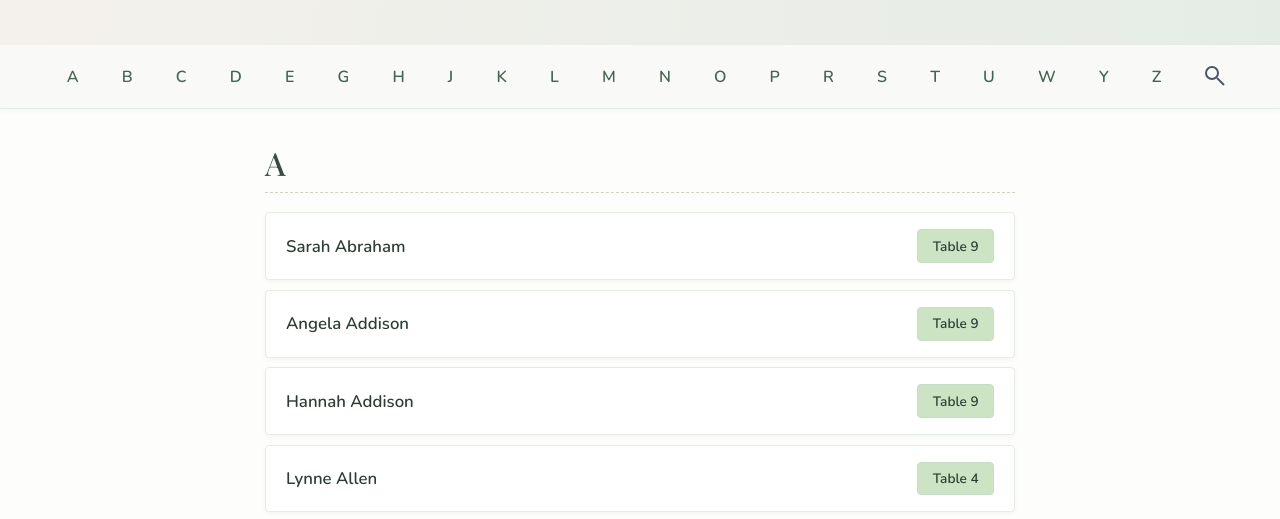
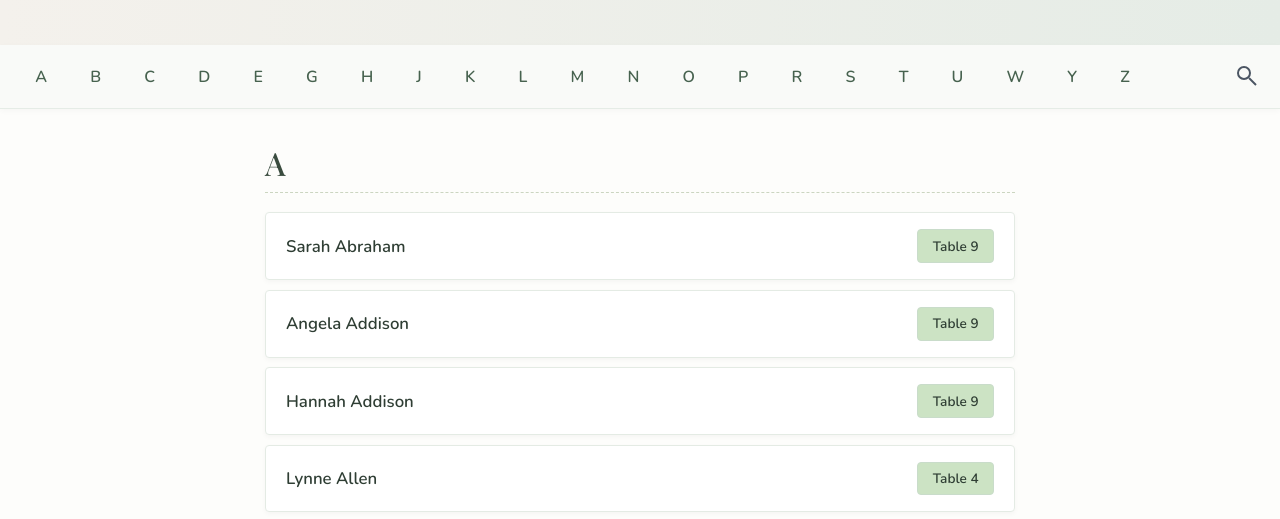
Before and after one commit to ektantry/W-E-seating, a plain HTML site: page index.html in a window 1280 px wide. Shown: the part 248-767 px from the top of the page. Drawn offline with nearby package versions, Linux system fonts and the light colour scheme.

Commit message:
nav update

```diff
--- a/index.html
+++ b/index.html
@@ -16,7 +16,6 @@
       padding: 0;
       background: #fdfdfb;
       color: #374151;
-      overflow-x: hidden;
     }
 
     header {
@@ -46,21 +45,33 @@
       top: 0;
       background-color: #f9faf8ee;
       display: flex;
-      flex-wrap: wrap;
-      justify-content: center;
       align-items: center;
       padding: 0.6rem 1rem;
       border-bottom: 1px solid #e5ece6;
       box-shadow: 0 2px 6px rgba(0, 0, 0, 0.03);
       z-index: 999;
       gap: 0.5rem;
+      overflow-x: auto;
+      transition: transform 0.5s cubic-bezier(0.4, 0, 0.2, 1);
+    }
+
+  .sticky-bar.hide {
+      transform: translateY(-100%);
     }
 
     nav {
       display: flex;
-      flex-wrap: wrap;
-      justify-content: center;
+      flex-wrap: nowrap;
       gap: 0.3rem;
+      overflow-x:auto;
+      white-space: nowrap;
+      flex: 1;
+      scrollbar-width: none;
+      width: 100%;
+    }
+
+    nav::-webkit-scrollbar {
+      display: none;
     }
 
     nav a {
@@ -72,6 +83,7 @@
       padding: 0.4rem 0.9rem;
       border-radius: 4px;
       transition: background-color 0.2s ease, transform 0.2s ease;
+      flex: 0 0 auto;
     }
 
     nav a:hover {
@@ -241,7 +253,7 @@
     </p>
   </header>
 
-  <div class="sticky-bar">
+  <div class="sticky-bar" id="stickyBar">
     <nav>
       <a href="#A">A</a><a href="#B">B</a><a href="#C">C</a><a href="#D">D</a>
       <a href="#E">E</a><a href="#G">G</a><a href="#H">H</a><a href="#J">J</a>
@@ -539,6 +551,26 @@
     function closeOverlay() {
       document.getElementById('overlay').style.display = 'none';
     }
+    // Animate sticky nav on scroll
+    let lastScrollTop = 0;
+    const stickyBar = document.getElementById('stickyBar');
+
+    window.addEventListener('scroll', function () {
+      const currentScroll = window.pageYOffset || document.documentElement.scrollTop;
+      const stickyTop = stickyBar.getBoundingClientRect().top;
+
+      if (stickyTop <= 0) {
+        if (currentScroll > lastScrollTop) {
+          stickyBar.classList.add('hide');
+        } else {
+          stickyBar.classList.remove('hide');
+        }
+      } else {
+        stickyBar.classList.remove('hide');
+      }
+
+      lastScrollTop = currentScroll <= 0 ? 0 : currentScroll;
+    }, false);
   </script>
 </body>
 </html>
```
